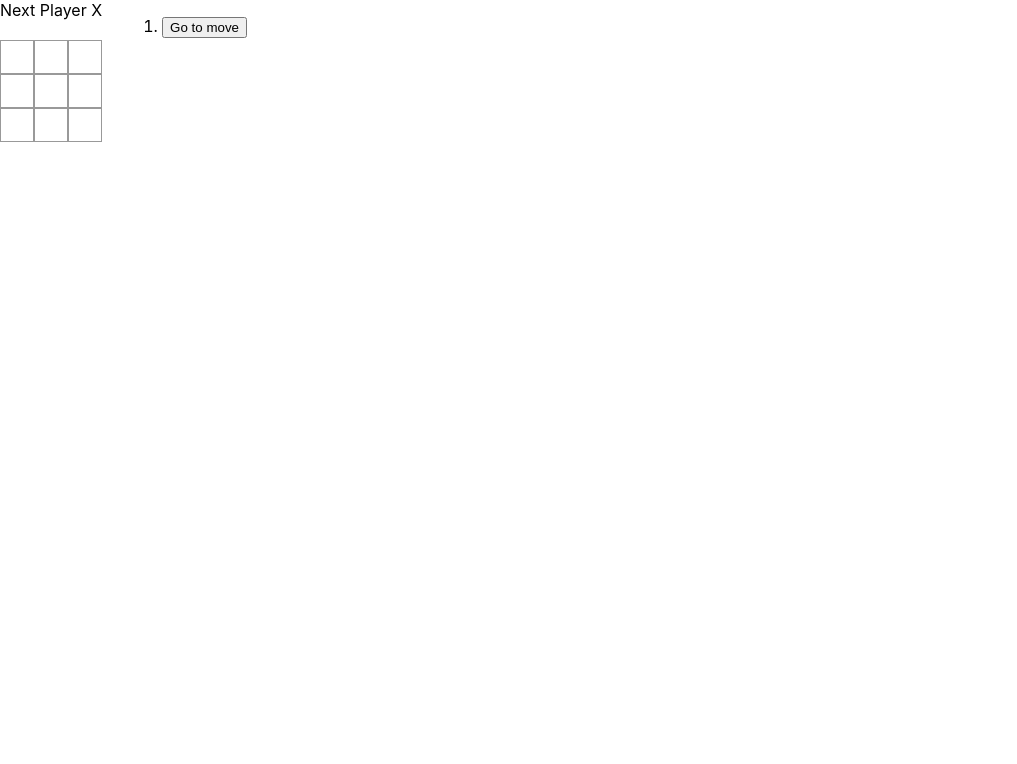
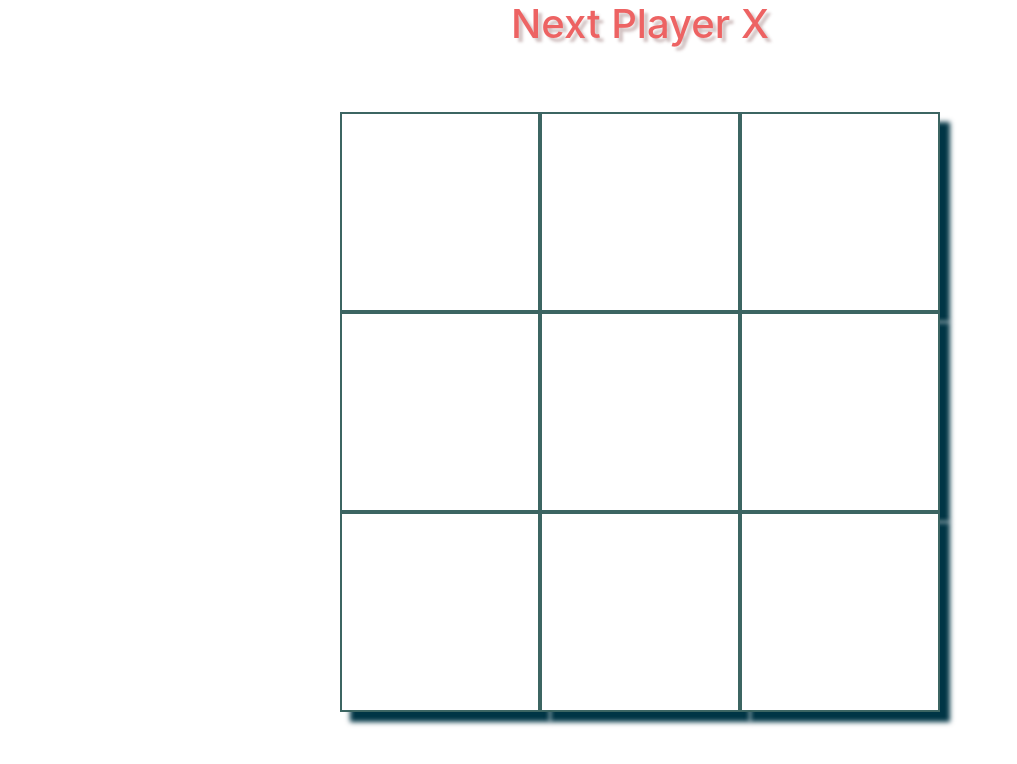
Before and after one commit to GalynaBenitsky/Tic-Tac-Toe_Game, a React (Create React App) app: page / in a window 1280 px wide. Shown: the top 764 px of the page, without its empty margins (0-1017 px from the left). Built offline with nearby package versions, Linux system fonts and the light colour scheme.

Commit message:
Visual Part

```diff
--- a/package.json
+++ b/package.json
@@ -11,6 +11,7 @@
     "@types/react": "^17.0.14",
     "@types/react-dom": "^17.0.9",
     "@types/styled-components": "^5.1.11",
+    "boostrap": "^2.0.0",
     "react": "^17.0.2",
     "react-dom": "^17.0.2",
     "react-scripts": "4.0.3",
--- a/public/index.html
+++ b/public/index.html
@@ -15,6 +15,7 @@
       user's mobile device or desktop. See https://developers.google.com/web/fundamentals/web-app-manifest/
     -->
     <link rel="manifest" href="%PUBLIC_URL%/manifest.json" />
+    <link rel="stylesheet" href="https://cdn.jsdelivr.net/npm/bootstrap@5.0.2/dist/css/bootstrap.min.css" integrity="sha384-EVSTQN3/azprG1Anm3QDgpJLIm9Nao0Yz1ztcQTwFspd3yD65VohhpuuCOmLASjC" crossorigin="anonymous">
     <!--
       Notice the use of %PUBLIC_URL% in the tags above.
       It will be replaced with the URL of the `public` folder during the build.
--- a/src/App.tsx
+++ b/src/App.tsx
@@ -2,9 +2,8 @@ import * as React from "react";
 import Layout from "./components/Layout";
 
 function App() {
-
   return (
-    <div className="App">
+    <div >
       <Layout />
     </div>
   );
--- a/src/components/Board.tsx
+++ b/src/components/Board.tsx
@@ -16,19 +16,19 @@ function Board({ board, onClick }: BoardProps) {
   };
 
   return (
-    <div>
-      <Column gap={0}>
-        <Row gap={0}>
+    <div style={{ marginLeft: "auto", marginRight: "auto" }}>
+      <Column>
+        <Row>
           <Square {...createProps(0)} />
           <Square {...createProps(1)} />
           <Square {...createProps(2)} />
         </Row>
-        <Row gap={0}>
+        <Row>
           <Square {...createProps(3)} />
           <Square {...createProps(4)} />
           <Square {...createProps(5)} />
         </Row>
-        <Row gap={0}>
+        <Row>
           <Square {...createProps(6)} />
           <Square {...createProps(7)} />
           <Square {...createProps(8)} />
--- a/src/components/GameState.tsx
+++ b/src/components/GameState.tsx
@@ -1,4 +1,5 @@
 import { useState } from "react";
+
 
 export type Value = "X" | "O" | null;
 
@@ -21,7 +22,7 @@ function calculateWinner(boardsState: BoardState) {
     if (
       boardsState[a] &&
       boardsState[a] === boardsState[b] &&
-      boardsState[a] == boardsState[c]
+      boardsState[a] === boardsState[c]
     ) {
       return boardsState[a];
     }
@@ -57,19 +58,11 @@ export function useGameState() {
     });
   }
 
-  function jumpTo(step: number) {
-    setGameState({
-      history: gameState.history,
-      step,
-    });
-  }
-
   return {
     gameState,
     current,
     xIsNext,
     winner,
     handleClick,
-    jumpTo,
   };
 }
--- a/src/components/Layout.tsx
+++ b/src/components/Layout.tsx
@@ -1,23 +1,20 @@
 import React from "react";
 
-import { Row, Column } from "./common";
+import { Row } from "./common";
 import Board from "./Board";
-import Log from "./Log";
 import { useGameState } from "./GameState";
 
 function Layout() {
-  const { gameState, current, xIsNext, winner, handleClick, jumpTo } =
-    useGameState();
+  const { current, xIsNext, winner, handleClick } = useGameState();
+
   return (
     <div>
-      <Row gap={20}>
-        <Column gap={20}>
-          <div>
-            {winner ? `Winner ${winner}` : `Next Player ${xIsNext ? "X" : "O"}`}
-          </div>
-          <Board board={current} onClick={handleClick} />
-        </Column>
-        <Log />
+      <h1>
+        {winner ? `Winner 🥳 ${winner} ` : `Next Player ${xIsNext ? "X" : "O"}`}
+      </h1>
+
+      <Row>
+        <Board board={current} onClick={handleClick} />
       </Row>
     </div>
   );
--- a/src/components/Log.tsx
+++ /dev/null
@@ -1,14 +0,0 @@
-import React from "react";
-
-function Log() {
-  return (
-    <div>
-      <ol>
-        <li>
-          <button>Go to move</button>
-        </li>
-      </ol>
-    </div>
-  );
-}
-export default Log;
--- a/src/components/common.tsx
+++ b/src/components/common.tsx
@@ -1,27 +1,25 @@
 import styled from "styled-components";
 
-interface LayoutProps {
-  gap: number;
-}
-
-export const Row = styled.div<LayoutProps>`
+export const Row = styled.div`
   display: flex;
   flex-direction: row;
-  gap: ${(props) => props.gap}px;
 `;
 
-export const Column = styled.div<LayoutProps>`
+export const Column = styled.div`
   display: flex;
   flex-direction: column;
-  gap: ${(props) => props.gap}px;
 `;
 
 export const StyledSquare = styled.button`
-  width: 34px;
-  height: 34px;
+  width: 200px;
+  height: 200px;
   background: #fff;
-  border: 1px solid #999;
+  border: 2px solid #3c6562;
   padding: 0;
-  font-size: 24px;
+  font-size: 5em;
+  color: rgb(62, 151, 139);
   font-weight: bold;
+  box-shadow: 10px 10px 5px 0px rgb(62, 151, 139);
+  -webkit-box-shadow: 10px 10px 5px 0px rgb(0, 53, 69);
+  -moz-box-shadow: 10px 10px 5px 0px rgb(0, 53, 69);
 `;
--- a/src/index.css
+++ b/src/index.css
@@ -1,13 +1,20 @@
 body {
   margin: 0;
-  font-family: -apple-system, BlinkMacSystemFont, 'Segoe UI', 'Roboto', 'Oxygen',
-    'Ubuntu', 'Cantarell', 'Fira Sans', 'Droid Sans', 'Helvetica Neue',
+  font-family: -apple-system, BlinkMacSystemFont, "Segoe UI", "Roboto", "Oxygen",
+    "Ubuntu", "Cantarell", "Fira Sans", "Droid Sans", "Helvetica Neue",
     sans-serif;
   -webkit-font-smoothing: antialiased;
   -moz-osx-font-smoothing: grayscale;
 }
 
 code {
-  font-family: source-code-pro, Menlo, Monaco, Consolas, 'Courier New',
+  font-family: source-code-pro, Menlo, Monaco, Consolas, "Courier New",
     monospace;
 }
+
+h1 {
+  text-align: center;
+  margin-bottom: 4rem;
+  color: #ed6363;
+  text-shadow: 4px 4px 3px rgba(100, 46, 46, 0.29);
+}
```
Also changed, not shown: 1 other file (tests, documents, lock files or other folders).
